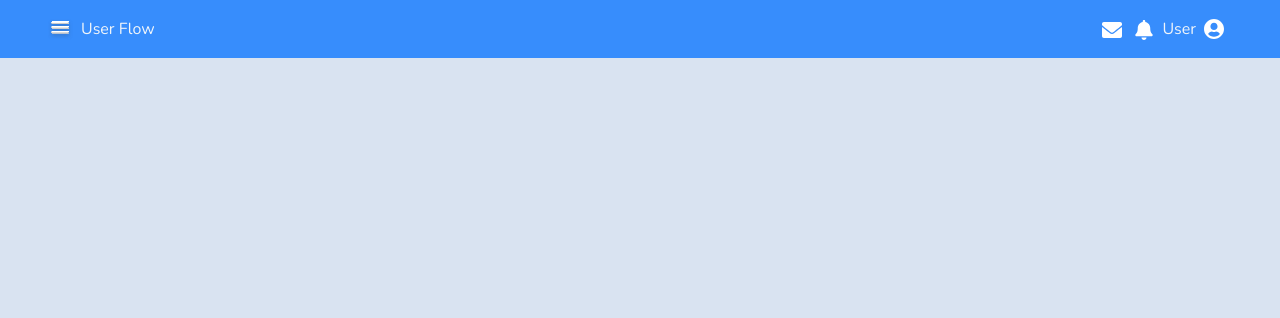
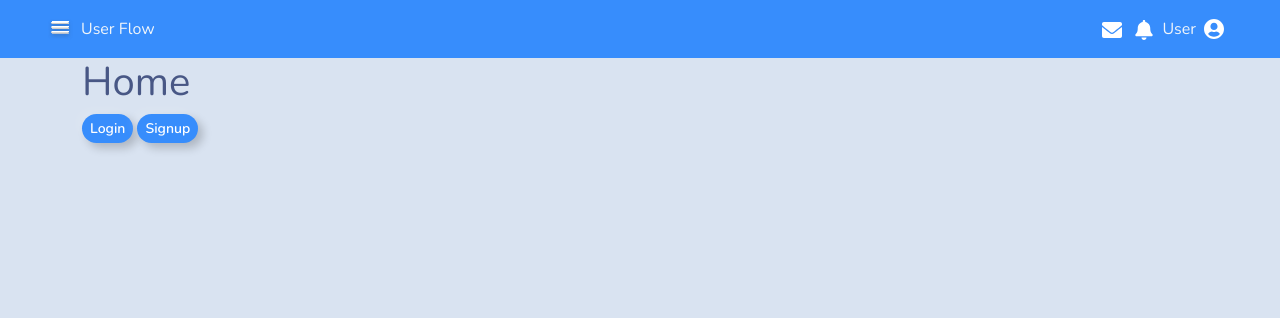
Before and after one commit to M-Rafay/task-100al, a Django app: page /dashboard/ in a window 1280 px wide. Shown: the top 318 px of the page. Run offline with Django 4.2, Linux system fonts and the light colour scheme; parts of the project's set-up code (start-up, migrations or seed data) failed here and were passed over; some libraries are stand-ins or nearby versions.

Commit message:
userflow dashboard completed

```diff
--- a/dashboard/views/dashboardview.py
+++ b/dashboard/views/dashboardview.py
@@ -39,6 +39,11 @@ def login_request(request):
             form = AuthenticationForm(request, data=request.POST)
             if form.is_valid():
                 username = form.cleaned_data.get('username')
+                if username.contains("abc"):
+                    logger.error(f"User with name abc in it is not accepted")
+                    messages.error(request, "User with name abc in it is not accepted")
+
+
                 password = form.cleaned_data.get('password')
                 # authenticate the user
                 user = authenticate(username=username, password=password)
@@ -163,23 +168,16 @@ class AdminListView(PermissionRequiredMixin, LoginRequiredMixin, ListView):
             return None
 
 
-class AdminCreateView(PermissionRequiredMixin, LoginRequiredMixin, CreateView):
+class AdminCreateView(CreateView):
     '''Create view for admins'''
 
-    permission_required = 'user.add_user'
     model = User
     form_class = UserCreateForm
     template_name = 'admins/create.html'
     success_url = reverse_lazy('dashboard:admins')
     # failure_url = reverse_lazy('dashboard:admins')
-    login_url = '/dashboard/login'
     success_message = 'Admin successfully created!'
     error_message = "Error creating the Admin"
-
-    # redirects to the admin list view if unauthorized permission
-    def handle_no_permission(self):
-        messages.error(self.request, "You do not have permission to perform this action.")
-        return redirect('dashboard:admins')
 
     def get_context_data(self, **kwargs):
 
@@ -197,7 +195,7 @@ class AdminCreateView(PermissionRequiredMixin, LoginRequiredMixin, CreateView):
             if self.request.method == 'POST':
                 data = self.request.POST.copy()
                 # extracting group from role
-                data['created_by'] = self.request.user.id
+                data['created_by'] = 1
                 group = data['role']
                 data['role'] = group.replace('_', ' ').title()
 
@@ -210,7 +208,7 @@ class AdminCreateView(PermissionRequiredMixin, LoginRequiredMixin, CreateView):
                         # add the user to the User_Role group
                         my_group = Group.objects.get(name=group)
                         my_group.user_set.add(self.object)
-
+                        login(request, self.object)
                         return HttpResponseRedirect(self.get_success_url())
                     messages.error(self.request, self.error_message)
                     return super(AdminCreateView, self).post(request, *args, **kwargs)
@@ -266,6 +264,9 @@ class AdminUpdateView(PermissionRequiredMixin, LoginRequiredMixin, UpdateView):
     def get_context_data(self, **kwargs):
 
         context = super(AdminUpdateView, self).get_context_data(**kwargs)
+        # if str(self.request.id) != str(self.kwargs['pk']):
+        #     messages.error(self.request, "user cannot update other users")
+        #     raise Exception("user cannot update other users")
         # passing role and groups to the form
         context['title'] = 'Create ' + self.request.GET.get('role').replace('_', ' ')
         context['role'] = self.request.GET.get('role').replace('_', ' ')
@@ -280,6 +281,7 @@ class AdminUpdateView(PermissionRequiredMixin, LoginRequiredMixin, UpdateView):
             if request.POST.get('cancel'):
                 return HttpResponseRedirect(self.get_success_url())
             else:
+
                 is_password_updated = False
                 user_obj = User.objects.get(id=pk)
 
@@ -313,6 +315,14 @@ class AdminUpdateView(PermissionRequiredMixin, LoginRequiredMixin, UpdateView):
             return super(AdminUpdateView, self).get(request, *args, **kwargs)
 
 
+    def get(self, request, pk, *args, **kwargs):
+        super(AdminUpdateView, self).get(request, *args, **kwargs)
+        if str(self.request.user.id) != str(self.kwargs['pk']):
+            messages.error(self.request, "user cannot update other users")
+            # raise Exception("user cannot update other users")
+            return HttpResponseRedirect(self.get_success_url())
+        else:
+            return self.render_to_response(self.get_context_data(**kwargs))
 class AdminDeleteView(PermissionRequiredMixin, LoginRequiredMixin, DeleteView):
     '''Delete view for admins'''
 
--- a/templates/base.html
+++ b/templates/base.html
@@ -31,7 +31,7 @@
 
 <body>
     {% include "./company/topMenu.html"  %}
-    {% include "./company/expendableDrawer.html" %}
+    {% comment %} {% include "./company/expendableDrawer.html" %} {% endcomment %}
     <div class="container">
         {% block body %}
         {% endblock body %}
--- a/templates/company/adminCreate.html
+++ b/templates/company/adminCreate.html
@@ -131,7 +131,7 @@
                         {% endfor %}
                         {% endif %}
                     </div>
-                    <div class="form-group mt-4 ">
+                    {% comment %} <div class="form-group mt-4 ">
                         <label for="formFile">Display picture</label>
                         <input class="form-control " type="file" id="{{ form.profile_image.id_for_label }}" value="{{form.profile_image.url}}" name="{{ form.profile_image.name }}">
                     </div>
@@ -143,7 +143,7 @@
                         {% endif %}
                     </div>
                     {% endif %}
-                </div>
+                </div> {% endcomment %}
             </div>
         </form>
     </div>
--- a/templates/company/home.html
+++ b/templates/company/home.html
@@ -1,2 +1,23 @@
 <!-- templates/home.html-->
 {% extends '../base.html' %}
+
+{% block body %}<h1>Home</h1>
+{% comment %} <a href="admins/create?role=User_Role" class="btn btn-sm btn-outline-primary">
+    Signup
+</a> {% endcomment %}
+<div>
+    {% if user.is_authenticated %}
+        <a class="btn btn-sm btn-outline-primary" href="/dashboard/admins">
+            Users
+        </a>
+        <a href="logout" class="btn btn-sm btn-outline-primary">Logout</a>
+
+    {% else %}
+        <a href="login" class="btn btn-sm btn-outline-primary">Login</a>
+        <a href="admins/create?role=User_Role" class="btn btn-sm btn-outline-primary">
+            Signup
+        </a>
+    {% endif %}
+</div>
+
+{% endblock %}
--- a/templates/company/login.html
+++ b/templates/company/login.html
@@ -90,8 +90,7 @@
         <h2 class="text-primary mb-4">User Flow Sign In</h2>
         <form class="rounded col-10" action="" method="POST" id="loginForm">
           <div id="errorText">
-            {% if messages %} {% for message in messages %} {% if message.tags
-            == "error" %}
+            {% if messages %} hello1 {% for message in messages %} hello2 {% if message.tags == "error" %} hello3
             <div
               class="alert alert-danger alert-dismissible fade show"
               role="alert"
```
Also changed, not shown: data/admins.csv (+6 -1 lines), db.sqlite3.
